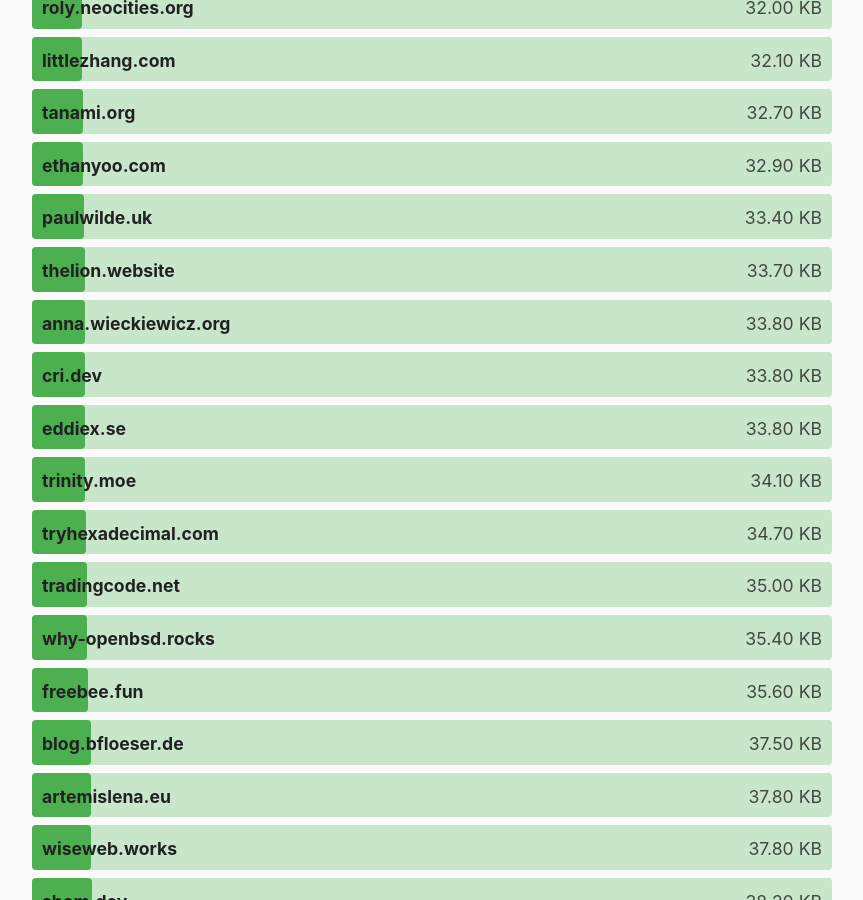
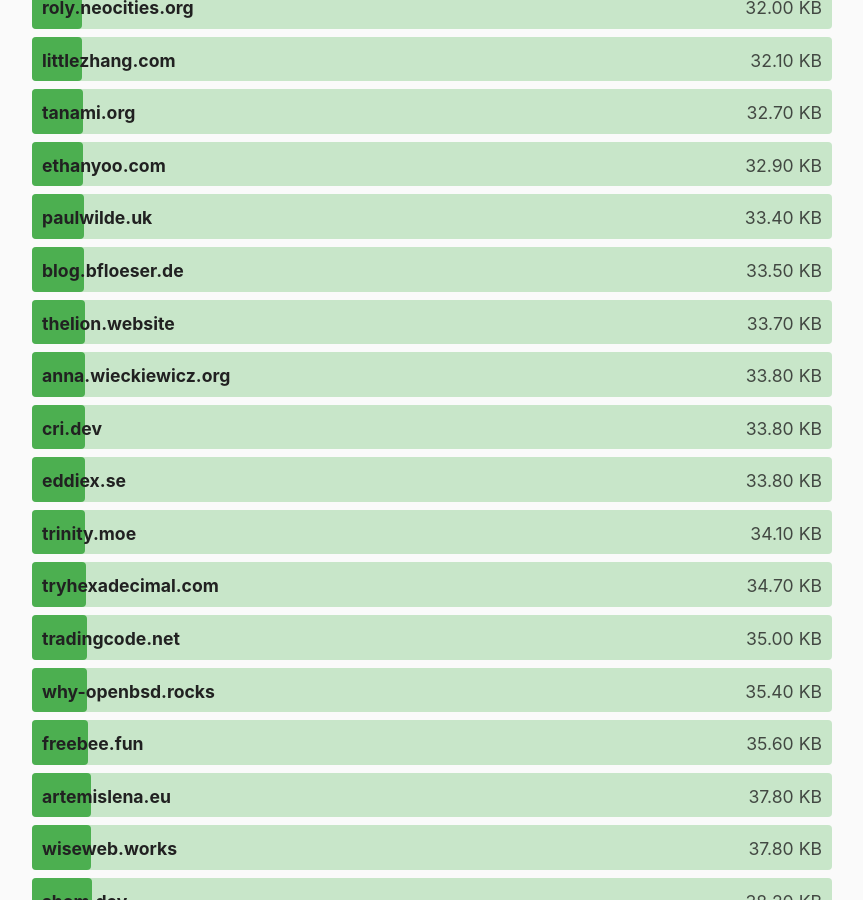
Before and after one commit to kevquirk/512kb.club, a Jekyll site: the page built from index.md, in a window 1280 px wide and 900 px high, scrolled down 8531 px. Shown: the whole window, without its empty margins (208-1071 px from the left). Built offline with Jekyll 4.4.1, drawn with Linux system fonts in a browser that asks for light colours.

Commit message:
changes to layout

```diff
--- a/_data/sites.yml
+++ b/_data/sites.yml
@@ -1780,8 +1780,8 @@
 
 - domain: blog.bfloeser.de
   url: https://blog.bfloeser.de
-  size: 37.5
-  last_checked: 2022-03-05
+  size: 33.5
+  last_checked: 2022-03-08
 
 - domain: thejollyteapot.com
   url: https://thejollyteapot.com/
```
